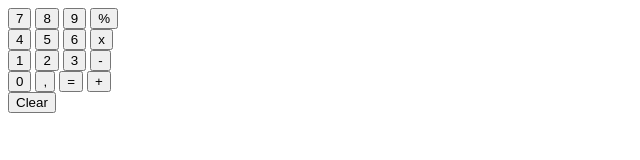
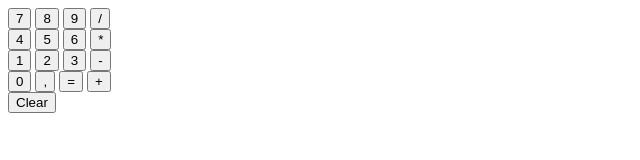
Before and after one commit to thomasthomsen16/calculator, a plain HTML site: page index.html in a window 1280 px wide. Shown: the full height of the page, 0-640 px from the left. Drawn offline with Linux system fonts and the light colour scheme.

Commit message:
Update calculations symbols

```diff
--- a/index.html
+++ b/index.html
@@ -13,13 +13,13 @@
             <button>7</button>
             <button>8</button>
             <button>9</button>
-            <button>%</button>
+            <button>/</button>
         </div>
         <div class="second-line">
             <button>4</button>
             <button>5</button>
             <button>6</button>
-            <button>x</button>
+            <button>*</button>
         </div>
         <div class="third-line">
             <button>1</button>
```
